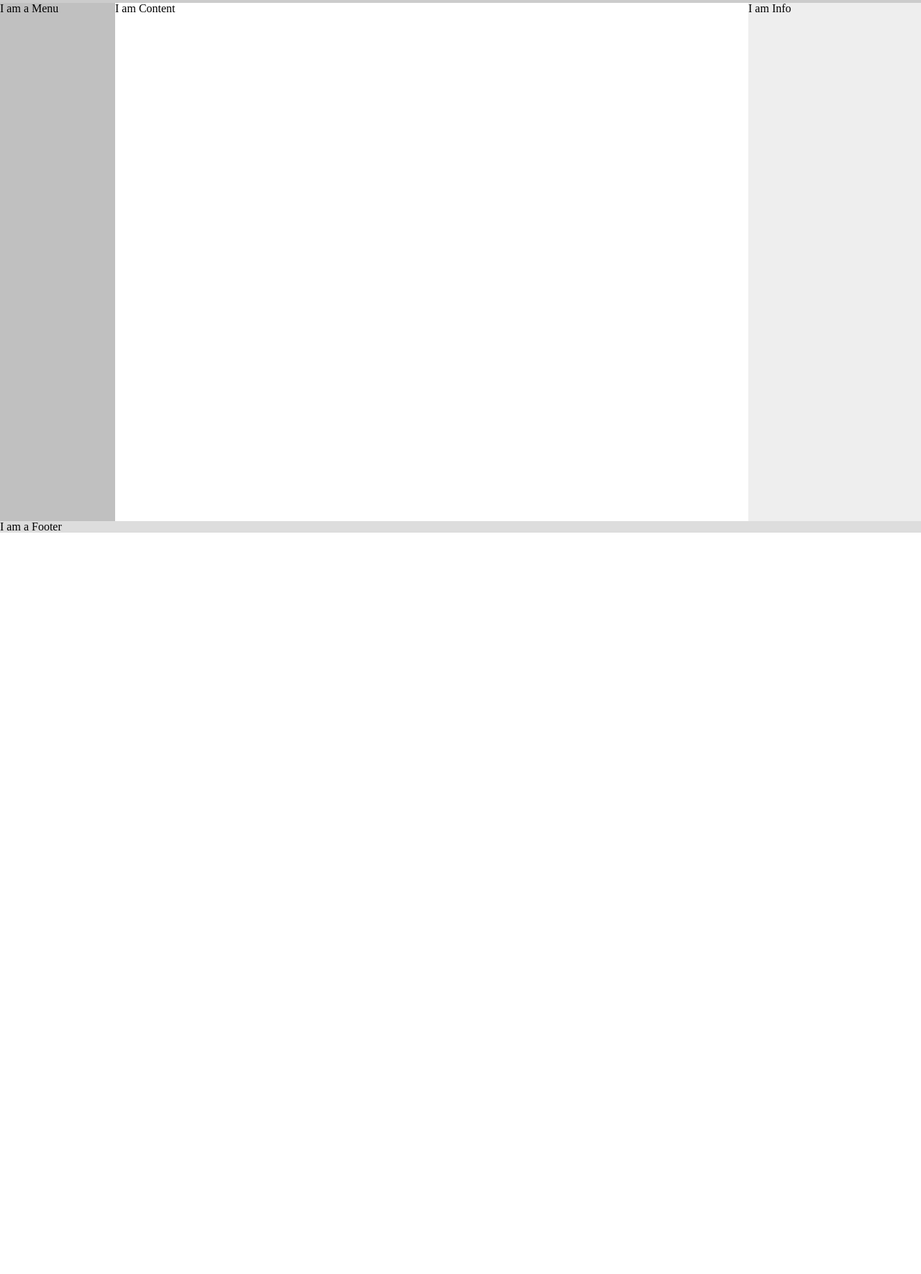
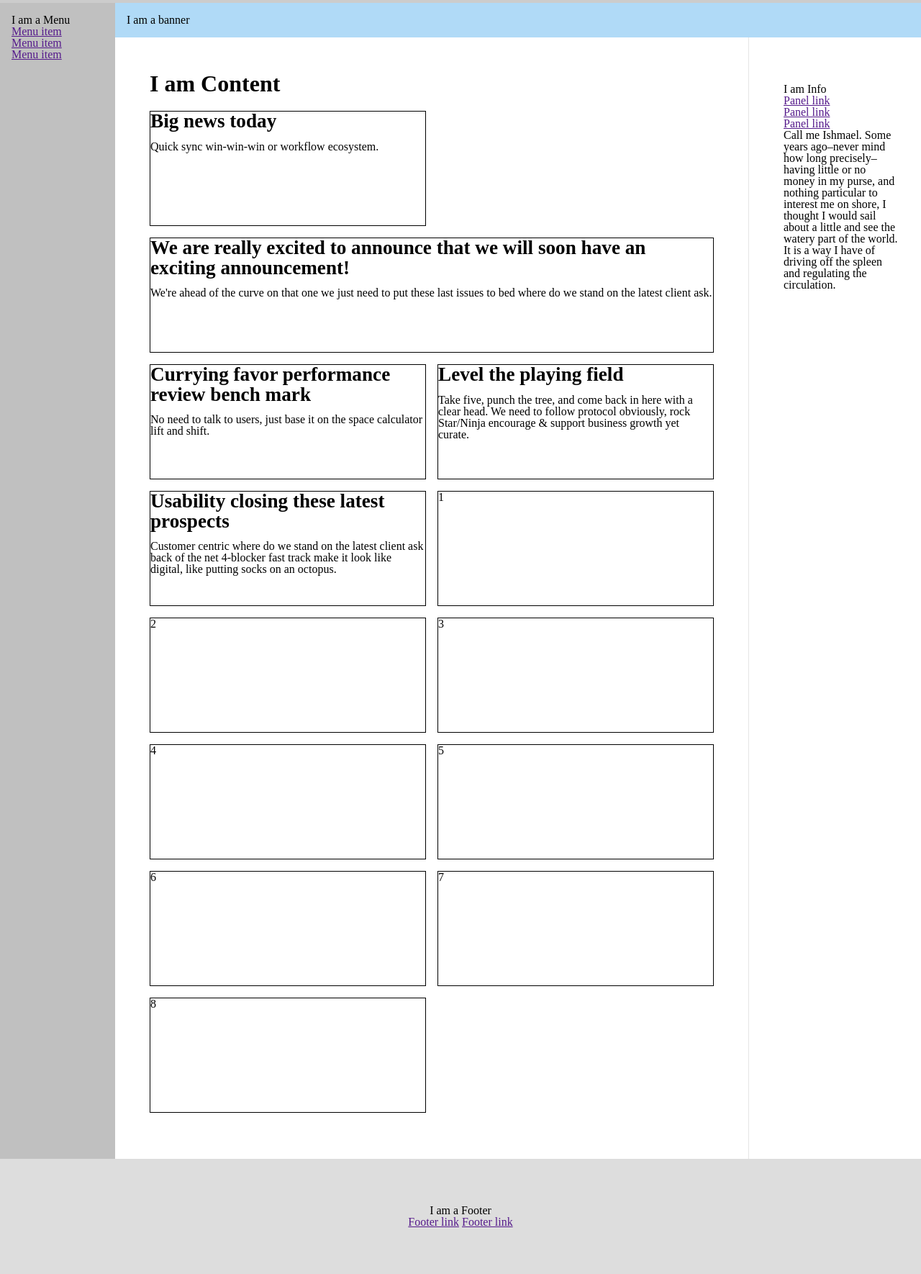
Before and after one commit to dadoo72/dadoo72.github.io, a plain HTML site: page grid.html in a window 1280 px wide. Shown: the part 60-1830 px from the top of the page at 72% size. Before the commit the page ends 800 px from the top, so only its background shows below. Drawn offline with Linux system fonts and the light colour scheme.

Commit message:
Until 15.5.4

```diff
--- /dev/null
+++ b/css/grid-landing.css
@@ -0,0 +1,92 @@
+html,
+body {
+  margin: 0;
+  padding: 0;
+}
+
+h1, h2, h3 {
+  margin-top: 0;
+  text-align: center;
+}
+
+.subtitle {
+  text-align: center;
+}
+
+.menulist {
+  margin: 0;
+  list-style: none;
+  padding: 0;
+}
+
+.landing_cta {
+  margin-top: 1.5em;
+  text-align: center;
+}
+
+.grid {
+  box-sizing: border-box;
+  display: grid;
+  grid-template-columns: minmax(2em, 1fr) repeat(6, minmax(auto, 10em)) minmax(2em, 1fr);
+}
+
+.header {
+  background-color: #000;
+  color: #fff;
+  padding: 1em;
+  position: sticky;
+  text-align: center;
+  top: 0;
+  z-index: 10;
+}
+
+.header_menu {
+  column-gap: 1em;
+  display: flex;
+  justify-content: center;
+}
+
+.header_menu-link {
+  color: #a8d6f7;
+}
+
+.grid_2-8 {
+  grid-column: 2/8;
+}
+
+.grid_3-7 {
+  grid-column: 3/7;
+}
+
+.grid_4-6 {
+  grid-column: 4/6;
+}
+
+.hero {
+  background-color: #a8d6f7;
+  min-height: 50vh;
+  text-align: center;
+}
+
+.options {
+  background-color: #4a7696;
+  color: #fff;
+  padding: 4em 0;
+}
+
+.options_item-img {
+  width: 100%;
+}
+
+.info {
+  padding: 8em 0;
+}
+
+.feature {
+  min-height: 70vh;
+}
+
+.footer {
+  background-color: #ddd;
+  padding: 4em 1em;
+}
--- a/css/grid.css
+++ b/css/grid.css
@@ -1,3 +1,9 @@
+h1 {
+  font-size: 2em;
+  margin-bottom: 0.7em;
+  font-weight: bold;
+}
+
 h2 {
   font-size: 1.7em;
   margin-bottom: 0.5em;
@@ -6,7 +12,7 @@ h2 {
 
 .grid-container {
   display: grid;
-  grid-template-areas: "header header header" "menu content panel" "footer footer footer";
+  grid-template-areas: "header header header" "menu banner banner" "menu content panel" "footer footer footer";
   grid-template-columns: 10em 1fr 15em;
   grid-template-rows: minmax(4em, auto) 1fr auto;
   min-height: 100vh;
@@ -20,25 +26,60 @@ h2 {
 .grid-header {
   background-color: #ccc;
   grid-area: header;
+  padding: 1em;
+  text-align: center;
 }
 
 .grid-menu {
   background-color: #c0c0c0;
   grid-area: menu;
+  padding: 1em;
+}
+
+.grid-menu ul,
+.grid-panel ul,
+.grid-footer ul {
+  list-style: none;
+  margin: 0;
+  padding: 0;
 }
 
 .grid-content {
   grid-area: content;
+  padding: 3em 3em 4em;
 }
 
 .grid-panel {
-  background-color: #eee;
+  border-left: 1px solid rgba(0, 0, 0, 0.1);
+  padding: 4em 2em 4em 3em;
   grid-area: panel;
 }
 
 .grid-footer {
   background-color: #ddd;
   grid-area: footer;
+  padding: 4em 1em;
+  text-align: center;
+}
+
+.grid-footer li {
+  display: inline-block;
+}
+
+.grid-expand {
+  background-color: rgba(255, 255, 255, 0.8);
+  box-shadow: 0 0 20px 0 rgba(0, 0, 0, 0.3);
+  grid-column: content;
+  grid-row: header-start /footer-end;
+  z-index: 2;
+}
+
+.grid-banner {
+  align-self: start;
+  background-color: rgba(168, 214, 247, 0.9);
+  grid-area: banner;
+  padding: 1em;
+  z-index: 10;
 }
 
 .grid {
--- a/grid.html
+++ b/grid.html
@@ -17,16 +17,127 @@
     </header>
     <nav class="grid-menu">
       I am a Menu
+      <ul>
+        <li>
+          <a href="">
+            Menu item
+          </a>
+        </li>
+        <li>
+          <a href="">
+            Menu item
+          </a>
+        </li>
+        <li>
+          <a href="">
+            Menu item
+          </a>
+        </li>
+      </ul>
     </nav>
     <article class="grid-content">
+      <h1>
         I am Content
+      </h1>
+      <div class="grid">
+        <div>
+          <h2>Big news today</h2>
+          Quick sync win-win-win or workflow ecosystem.
+        </div>
+        <div class="grid-feature">
+          <h2>We are really excited to announce that we will soon have an exciting
+            announcement!</h2>
+          We're ahead of the curve on that one we just need to put these last
+          issues to bed where do we stand on the latest client ask.
+        </div>
+        <div>
+          <h2>Currying favor performance review bench mark</h2>
+          No need to talk to users, just base it on the space calculator lift and
+          shift.
+        </div>
+        <div>
+          <h2>Level the playing field</h2>
+          Take five, punch the tree, and come back in here with a clear head. We
+          need to follow protocol obviously, rock Star/Ninja encourage &amp; support
+          business growth yet curate.
+        </div>
+        <div>
+          <h2>Usability closing these latest prospects </h2>
+          Customer centric where do we stand on the latest client ask back of the net
+          4-blocker fast track make it look like digital, like putting socks
+          on an octopus.
+        </div>
+        <div>
+          1
+        </div>
+        <div>
+          2
+        </div>
+        <div>
+          3
+        </div>
+        <div>
+          4
+        </div>
+        <div>
+          5
+        </div>
+        <div>
+          6
+        </div>
+        <div>
+          7
+        </div>
+        <div>
+          8
+        </div>
+      </div>
     </article>
     <aside class="grid-panel">
       I am Info
+      <ul>
+        <li>
+          <a href="">
+            Panel link
+          </a>
+        </li>
+        <li>
+          <a href="">
+            Panel link
+          </a>
+        </li>
+        <li>
+          <a href="">
+            Panel link
+          </a>
+        </li>
+      </ul>
+      <p>
+        Call me Ishmael. Some years ago–never mind how long
+        precisely–having little or no money in my purse, and nothing
+        particular to interest me on shore, I thought I would sail about a
+        little and see the watery part of the world. It is a way I have of
+        driving off the spleen and regulating the circulation.
+      </p>
     </aside>
     <footer class="grid-footer">
       I am a Footer
+      <ul>
+        <li>
+          <a href="">
+            Footer link
+          </a>
+        </li>
+        <li>
+          <a href="">
+            Footer link
+          </a>
+        </li>
+      </ul>
     </footer>
+    <div class="grid-banner">
+      I am a banner
+    </div>
   </div>
   <!-- <div class="grid">
       <div class="">
```
Also changed, not shown: grid-landing.html (added, +149 -0 lines). Lines whose indentation alone changed are shown as unchanged.
